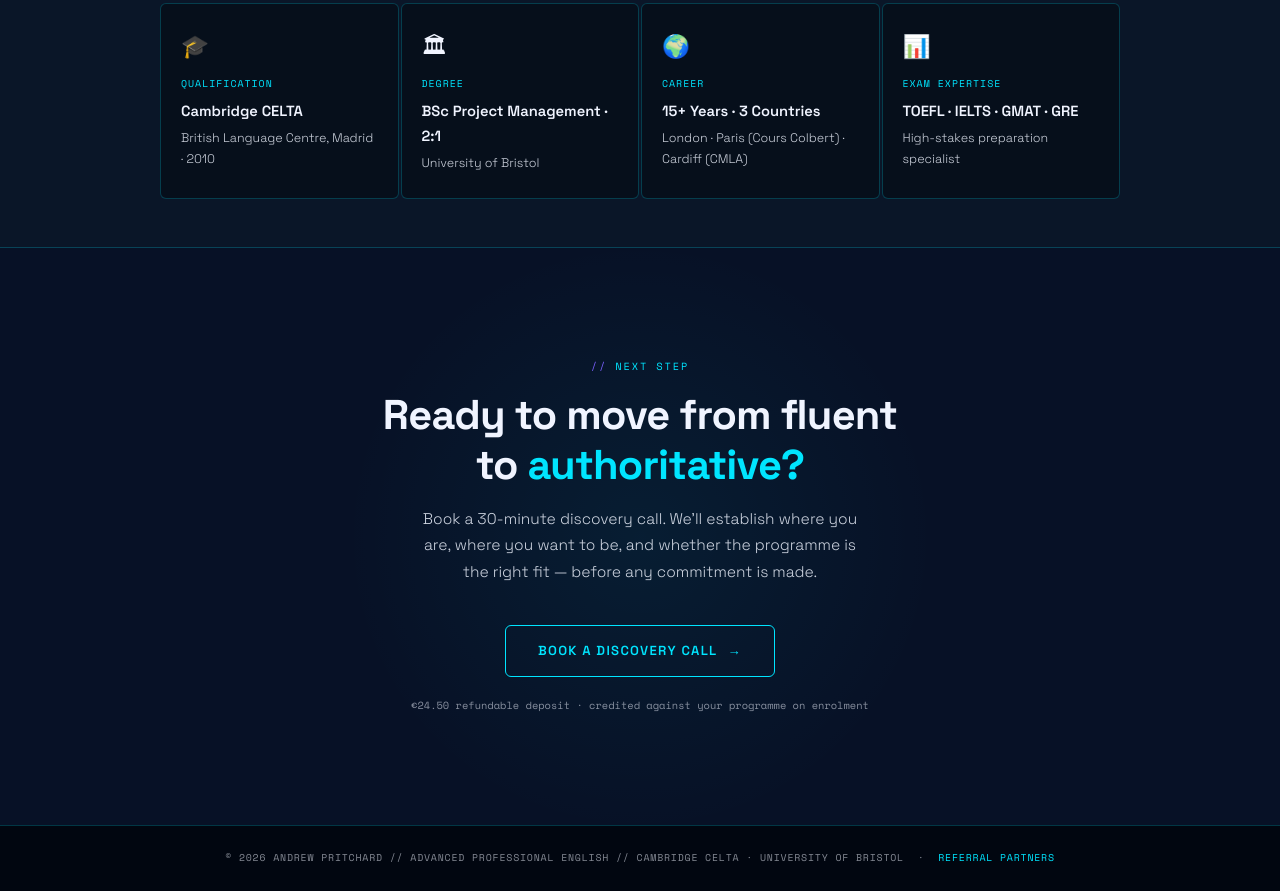
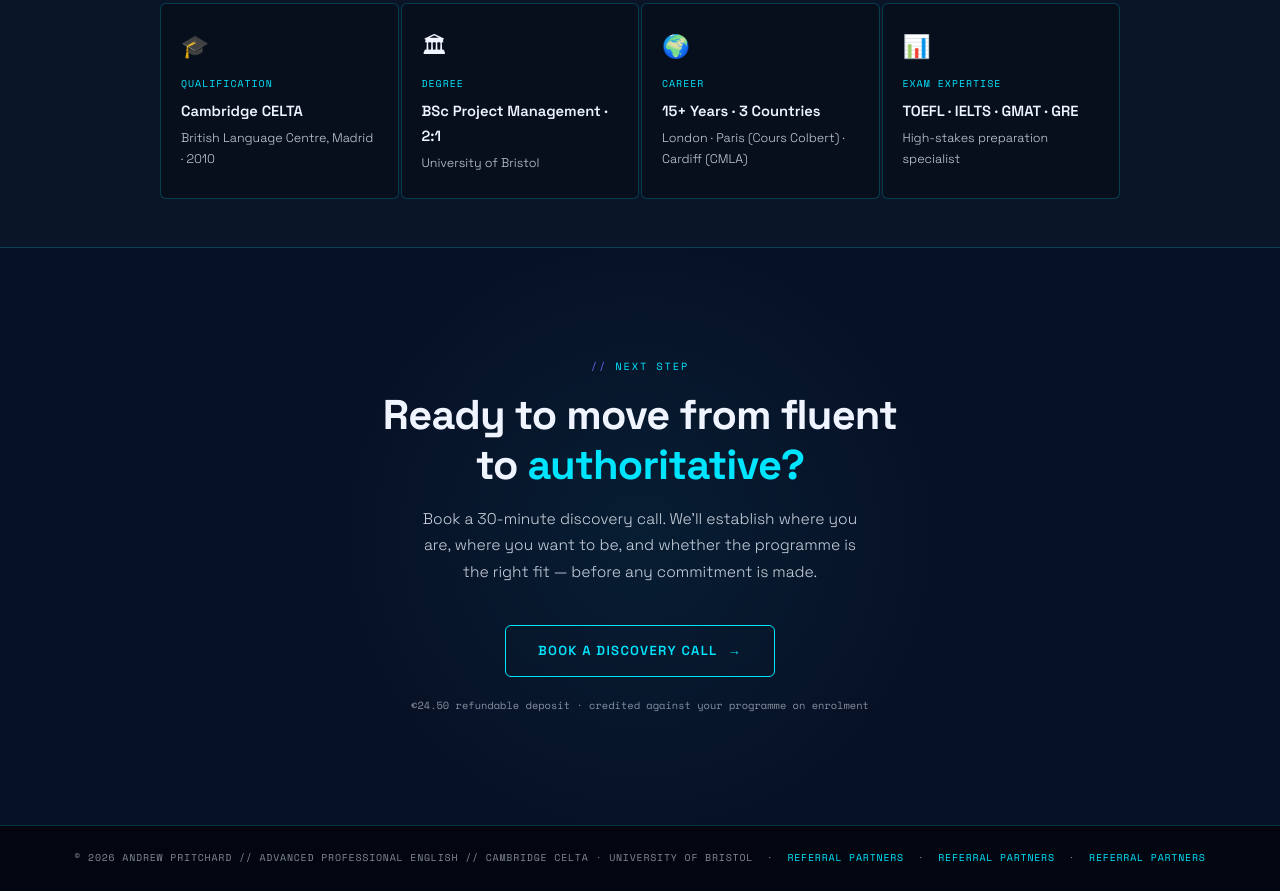
Before and after one commit to fluencyandrew/fluencyandrew, a plain HTML site: page index.html in a window 1280 px wide. Shown: the part 4933-5824 px from the top of the page. Drawn offline with nearby package versions, Linux system fonts and the light colour scheme.

Commit message:
Update index.html

```diff
--- a/index.html
+++ b/index.html
@@ -514,7 +514,7 @@ footer { background:#010610; border-top:1px solid var(--cyan-border); text-align
   </div>
 </section>
 
-<footer>© 2026 ANDREW PRITCHARD // ADVANCED PROFESSIONAL ENGLISH // CAMBRIDGE CELTA · UNIVERSITY OF BRISTOL &nbsp;·&nbsp; <a href="referral_1.html" style="color:var(--cyan);text-decoration:none;letter-spacing:0.08em;">REFERRAL PARTNERS</a></footer>
+<footer>© 2026 ANDREW PRITCHARD // ADVANCED PROFESSIONAL ENGLISH // CAMBRIDGE CELTA · UNIVERSITY OF BRISTOL &nbsp;·&nbsp; <a href="referral_1.html" style="color:var(--cyan);text-decoration:none;letter-spacing:0.08em;">REFERRAL PARTNERS</a> &nbsp;·&nbsp; <a href="referral_2.html" style="color:var(--cyan);text-decoration:none;letter-spacing:0.08em;">REFERRAL PARTNERS</a> &nbsp;·&nbsp; <a href="referral_3.html" style="color:var(--cyan);text-decoration:none;letter-spacing:0.08em;">REFERRAL PARTNERS</a></footer>
 
 </body>
 </html>
```
